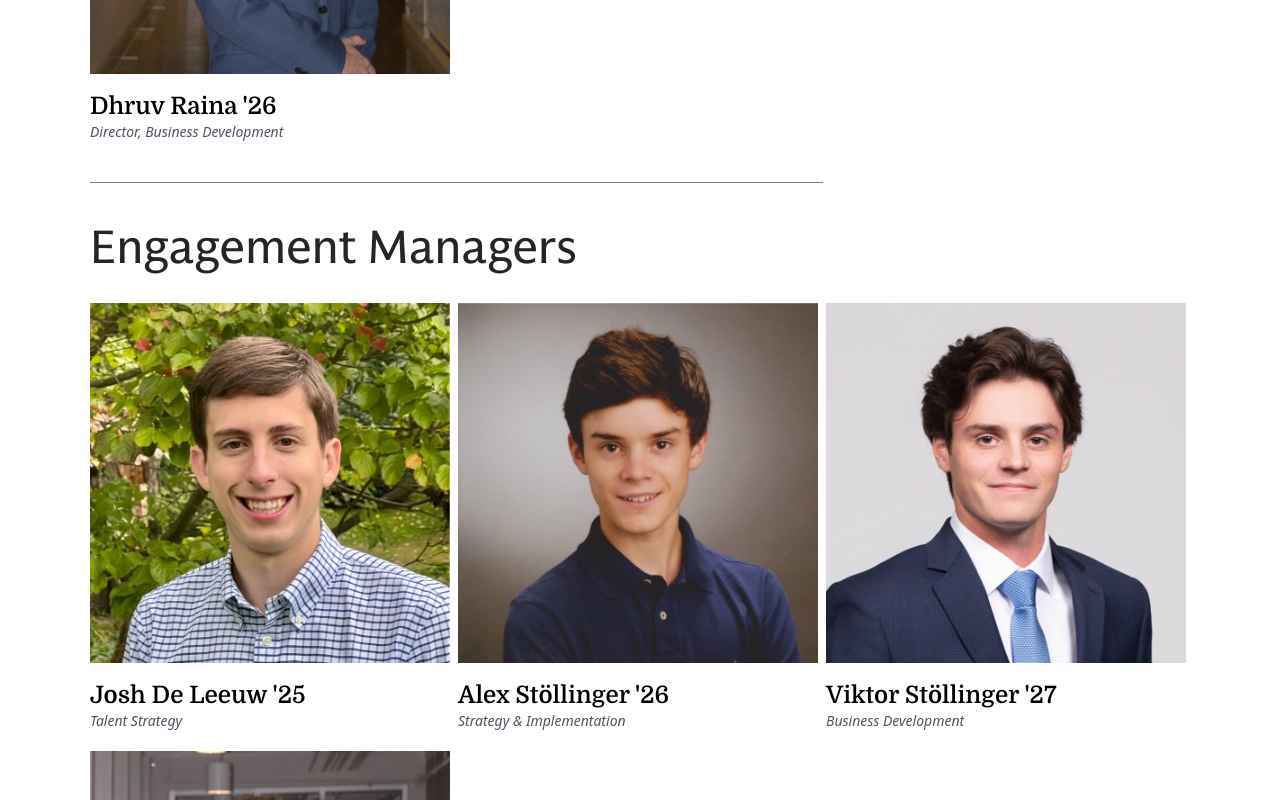
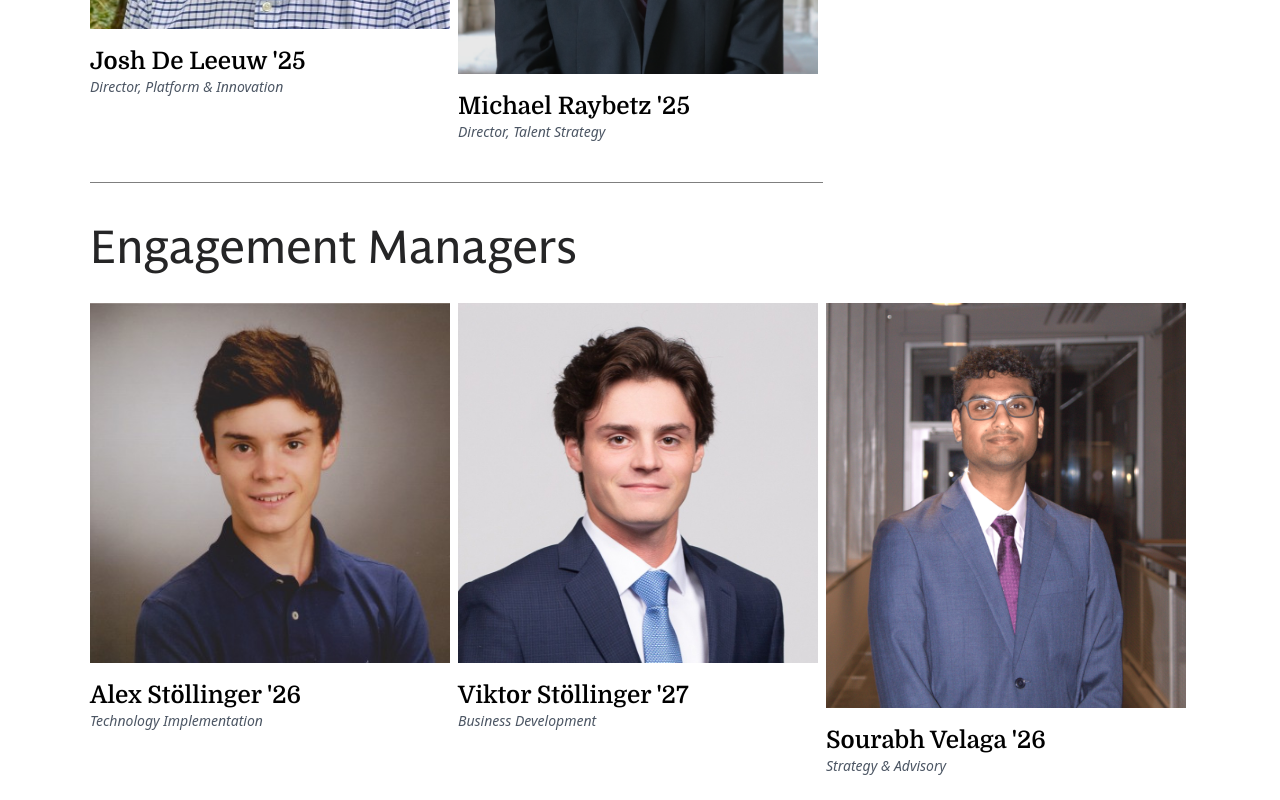
Before and after one commit to ahmed-52/cds, a React (Create React App) app in the folder frontend/: page /about in a window 1280 px wide. Shown: the part 2720-3520 px from the top of the page. Built offline with nearby package versions, Linux system fonts and the light colour scheme.

Commit message:
title changes and link fixes

```diff
--- a/frontend/src/components/About.js
+++ b/frontend/src/components/About.js
@@ -20,104 +20,98 @@ const About = () => {
     return () => clearTimeout(timer);
   }, []);
 
-
   const directorsAndVPs = [
     {
       image: "team/chris.png",
       name: "Chris Wang '26",
-      title: "Director, Strategy & Implementation",
+      title: "Director, Strategy & Advisory",
     },
     {
       image: "team/ahmed.png",
       name: "Ahmed Abdulla '27",
-      title: "Co-director, Strategy & Implementation",
+      title: "Director, Technology Implementation",
+    },
+    {
+      image: "team/druhv.png",
+      name: "Dhruv Raina '26",
+      title: "Director, Business Development",
+    },
+    {
+      image: "josh.jpeg",
+      name: "Josh De Leeuw '25",
+      title: "Director, Platform & Innovation",
     },
     {
       image: "team/michael.png",
       name: "Michael Raybetz '25",
       title: "Director, Talent Strategy",
     },
-    {
-      image: "team/druhv.png",
-      name: "Dhruv Raina '26",
-      title: "Director, Business Development",
-    },
   ];
 
   const engagementManagers = [
     {
-      image: 'josh.jpeg',
-      name: "Josh De Leeuw '25",
-      title: "Talent Strategy",
-    },
-    {
       image: "/alex_stol.jpeg",
       name: "Alex Stöllinger '26",
-      title: "Strategy & Implementation",
+      title: "Technology Implementation",
     },
     {
       image: "/viktor.jpeg",
       name: "Viktor Stöllinger '27",
       title: "Business Development",
     },
-
     {
       image: "team/sourabh.png",
       name: "Sourabh Velaga '26",
-      title: "Strategy & Implementation",
+      title: "Strategy & Advisory",
     },
-    // {
-    //   image: "",
-    //   name: "Druhv Raina '26",
-    //   title: "Manager, Business Development",
-    // },
   ];
 
   const seniorAssociates = [
     {
-      image: "/team/neha.png",
+      image: "team/neha.png",
       name: "Neha Sudarshan '28",
-      title: "Strategy & Implementation",
+      title: "Technology Implementation",
     },
     {
-      image: "/team/carolyn.png",
+      image: "team/carolyn.png",
       name: "Carolyn Fu '28",
-      title: "Strategy & Implementation",
+      title: "Strategy & Advisory",
     },
   ];
 
   const associates = [
     {
-      image: "/team/sharvari.png",
+      image: "team/sharvari.png",
       name: "Sharvari Vartak '28",
-      title: "Associate, Strategy & Implementation",
+      title: "Strategy & Advisory",
     },
     {
-      image: "/team/daniel.png",
+      image: "team/daniel.png",
       name: "Daniel Khanin '28",
-      title: "Associate, Strategy & Implementation",
+      title: "Technology Implementation",
     },
     {
-      image: "/team/lexi.png",
+      image: "team/lexi.png",
       name: "Alexandra Kramer '28",
-      title: "Associate, Strategy & Implementation",
+      title: "Strategy & Advisory",
     },
     {
-      image: "/team/lorraine.png",
+      image: "team/lorraine.png",
       name: "Lorraine Yang '27",
-      title: "Associate, Strategy & Implementation",
+      title: "Technology Implementation",
     },
     {
-      image: "/team/saesha.png",
+      image: "team/saesha.png",
       name: "Saesha Agarwal '28",
-      title: "Associate, Strategy & Implementation",
+      title: "Strategy & Implementation",
     },
     {
-      image: "/team/sonja.png",
+      image: "team/sonja.png",
       name: "Sonja Wong '28",
-      title: "Associate, Strategy & Implementation",
+      title: "Technology Implementation",
     },
   ];
+
 
   const advisory = [
     {
--- a/frontend/src/components/Footer.js
+++ b/frontend/src/components/Footer.js
@@ -77,7 +77,7 @@ export function Footer({ theme }) {
           </a>
           <a
             className="h-[28px] w-[28px] mt-1"
-            href="#"
+            href="https://www.instagram.com/cornelldatastrategy/"
             target="_blank"
             rel="noopener noreferrer"
           >
```
